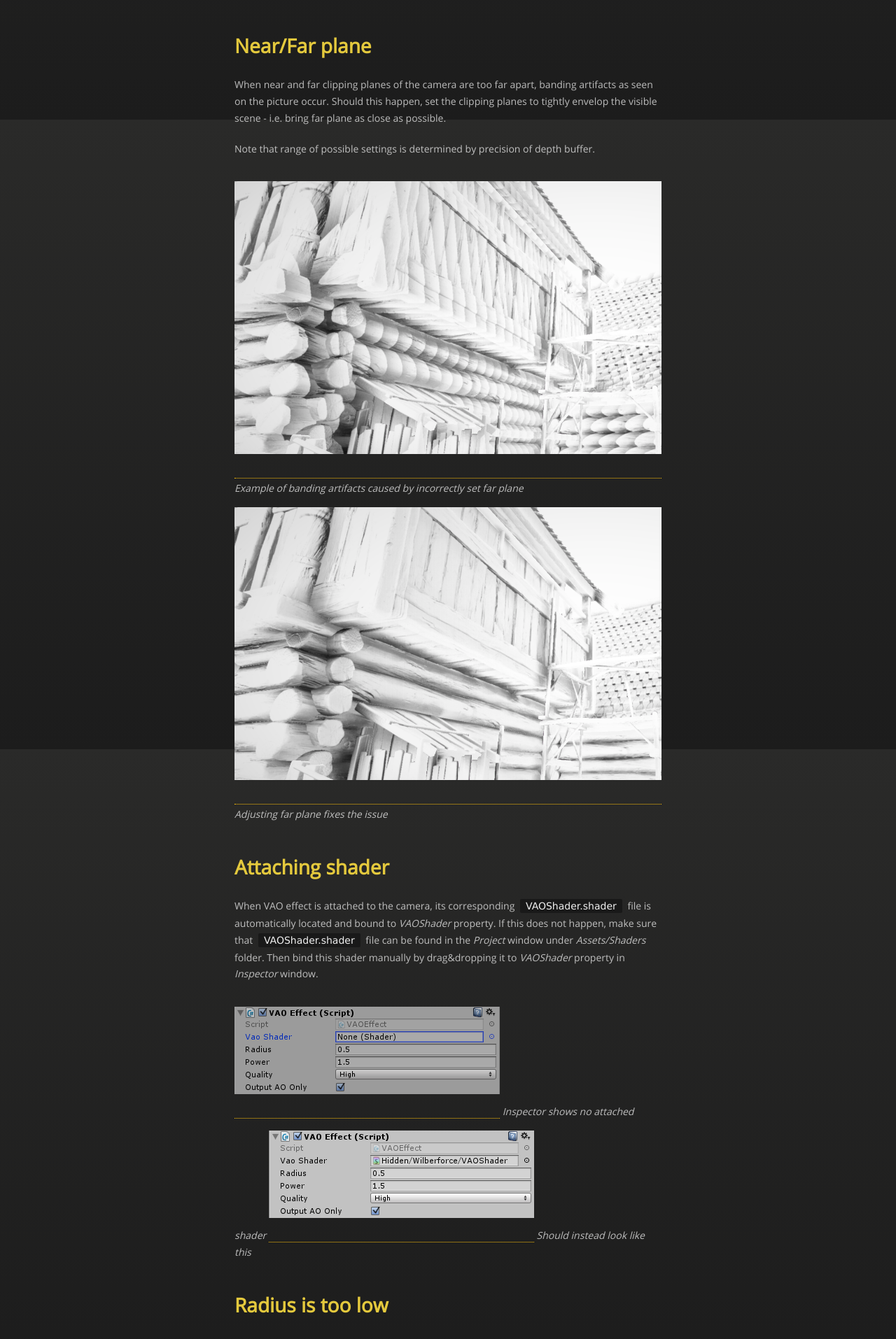
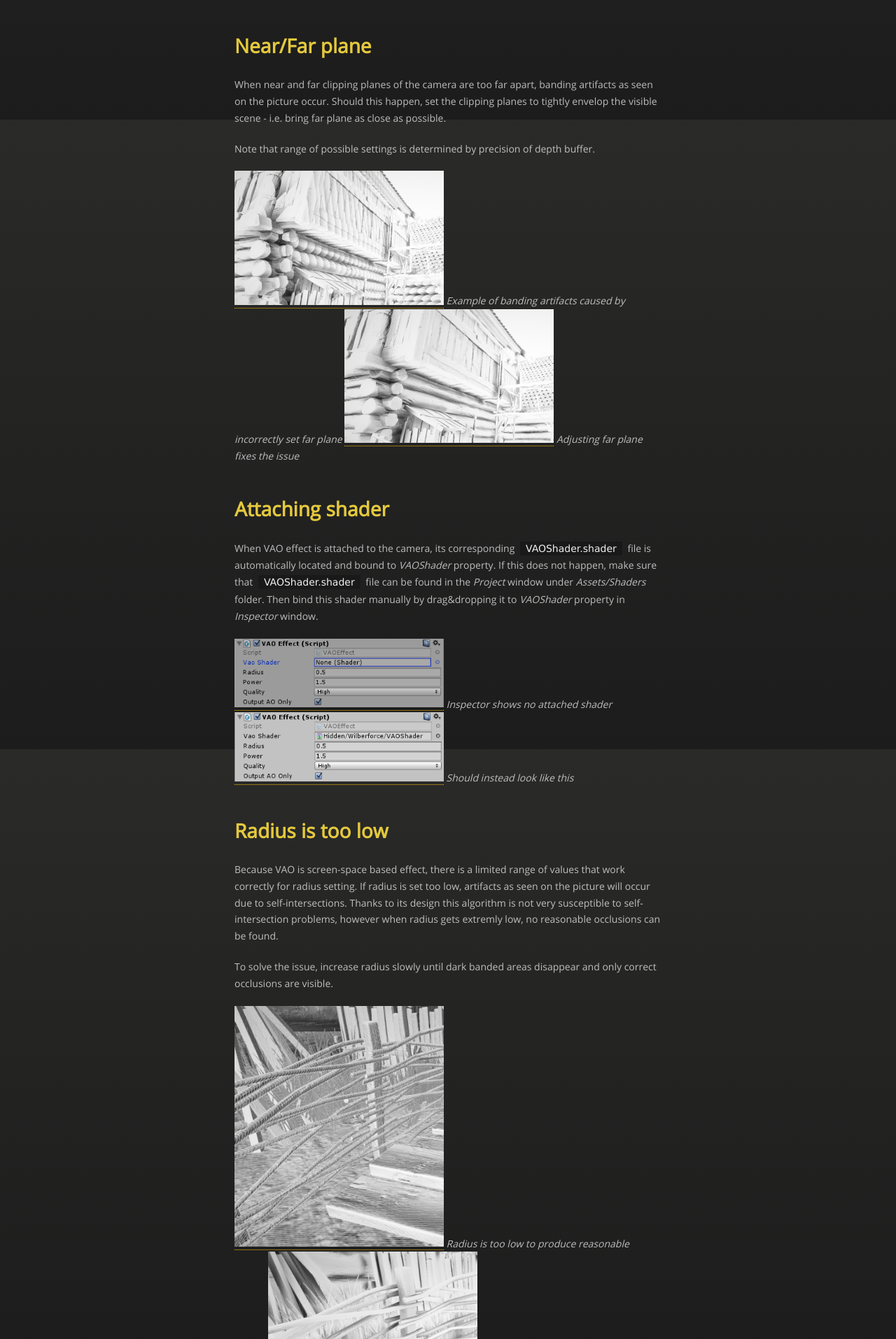
Before and after one commit to projectwilberforce/projectwilberforce.github.io, a Jekyll site: the page built from vaomanual/index.md, in a window 1280 px wide. Shown: the part 4329-6243 px from the top of the page at 70% size. Built offline with Jekyll 4.4.1, drawn with Linux system fonts in a browser that asks for light colours; nearby versions of some CDN libraries.

Commit message:
style.css

```diff
--- a/css/styles.css
+++ b/css/styles.css
@@ -820,6 +820,15 @@ section #title .credits.right {
     display: none;
   }
 }
+
+a img {
+  margin: 0px !important;
+}
+
+a.img-left img, a.img-right img, a.img-left + em, a.img-right + em{
+  width: 49%;
+}
+
 /*
 .img-left {
   max-width: 300px;
```
